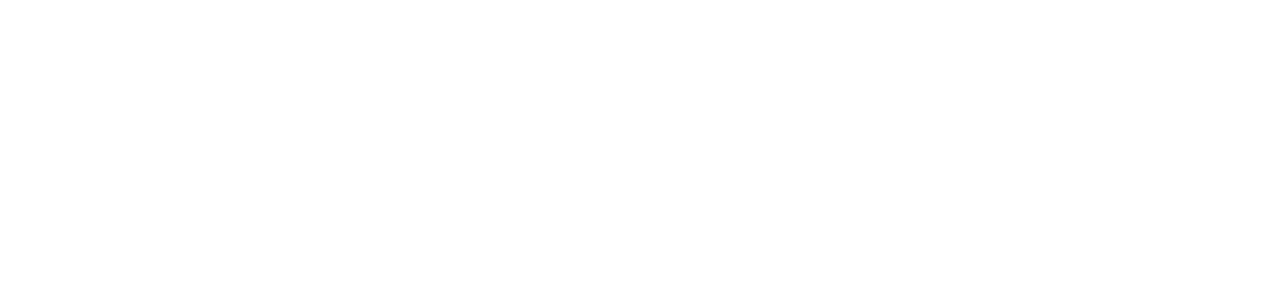
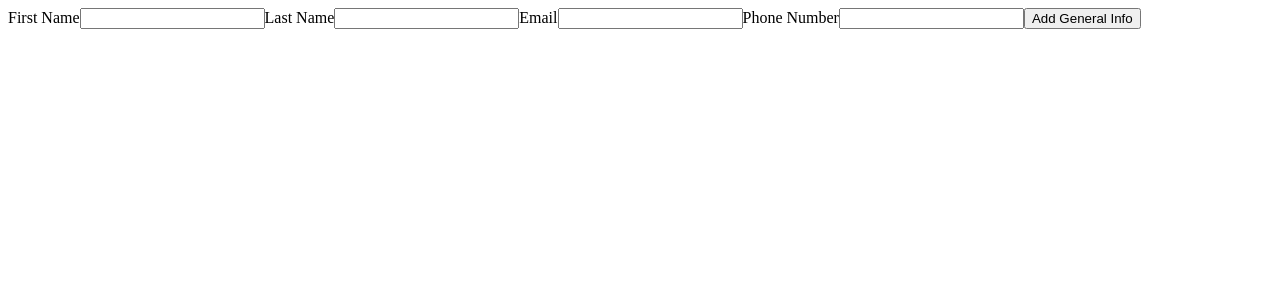
Before and after one commit to jennyyi78/cv-application, a React (Create React App) app: page / in a window 1280 px wide. Shown: the top 300 px of the page. Built offline with nearby package versions, Linux system fonts and the light colour scheme.

Commit message:
Set up general info form functionality

```diff
--- a/public/index.html
+++ b/public/index.html
@@ -3,7 +3,7 @@
   <head>
     <meta charset="utf-8" />
     <meta name="viewport" content="width=device-width, initial-scale=1" />
-    <title>React App</title>
+    <title>Resume Maker</title>
   </head>
   <body>
     <div id="root"></div>
--- a/src/App.js
+++ b/src/App.js
@@ -1,9 +1,8 @@
+import React from 'react';
+import CVForm from './components/CVForm';
 
-
-function App() {
-  return (
-    <div></div>
-  );
-}
+const App = () => (
+  <CVForm />
+);
 
 export default App;
--- /dev/null
+++ b/src/components/CVForm.js
@@ -0,0 +1,113 @@
+import React, { Component } from 'react';
+
+class Form extends Component {
+  constructor() {
+    super();
+    this.state = {
+      generalInfo: {
+        firstName: '',
+        lastName: '',
+        email: '',
+        phoneNumber: '',
+      },
+      //   totalEducation: [],
+
+      //   educationInfo: {
+      //     schoolName: '',
+      //     schoolDateFrom: '',
+      //     schoolDateTo: '',
+      //     schoolDegree: '',
+      //     schoolMajor: '',
+      //   },
+      //   totalExperience: [],
+
+      //   experienceInfo: {
+      //     companyName: '',
+      //     positionTitle: '',
+      //     workDateFrom: '',
+      //     workDateTo: '',
+      //     mainTasks: [],
+      //     task: '',
+
+    //   },
+    };
+  }
+
+  handleChange = (event) => {
+    switch (event.target.className) {
+      case 'general-info-input': {
+        const { generalInfo } = this.state;
+        generalInfo[event.target.id] = event.target.value;
+        this.setState({ generalInfo });
+        break;
+      }
+      default:
+        break;
+    }
+  }
+
+  onSubmitTask = (event) => {
+    event.preventDefault();
+  }
+
+  render() {
+    const {
+      generalInfo,
+    } = this.state;
+    return (
+      <div>
+        <form className="general-info" onSubmit={this.onSubmitTask}>
+          <label htmlFor="firstName">
+            First Name
+            <input
+              onChange={this.handleChange}
+              value={generalInfo.firstName}
+              type="text"
+              id="firstName"
+              className="general-info-input"
+            />
+          </label>
+
+          <label htmlFor="lastName">
+            Last Name
+            <input
+              onChange={this.handleChange}
+              value={generalInfo.lastName}
+              type="text"
+              id="lastName"
+              className="general-info-input"
+            />
+          </label>
+
+          <label htmlFor="email">
+            Email
+            <input
+              onChange={this.handleChange}
+              value={generalInfo.email}
+              type="text"
+              id="email"
+              className="general-info-input"
+            />
+          </label>
+
+          <label htmlFor="phoneNumber">
+            Phone Number
+            <input
+              onChange={this.handleChange}
+              value={generalInfo.phoneNumber}
+              type="text"
+              id="phoneNumber"
+              className="general-info-input"
+            />
+          </label>
+
+          <button type="submit">
+            Add General Info
+          </button>
+        </form>
+      </div>
+    );
+  }
+}
+
+export default Form;
--- a/src/index.js
+++ b/src/index.js
@@ -1,11 +1,10 @@
 import React from 'react';
 import ReactDOM from 'react-dom';
 import App from './App';
-
 
 ReactDOM.render(
   <React.StrictMode>
     <App />
   </React.StrictMode>,
-  document.getElementById('root')
+  document.getElementById('root'),
 );
```
Also changed, not shown: package.json (+8 -0 lines), .eslintrc.json (added), src/components/EducationInfo.js (added), src/components/ExperienceInfo.js (added), src/components/GeneralInfo.js (added), src/styles/app.css (added), 2 other files (tests, documents, lock files or other folders).
